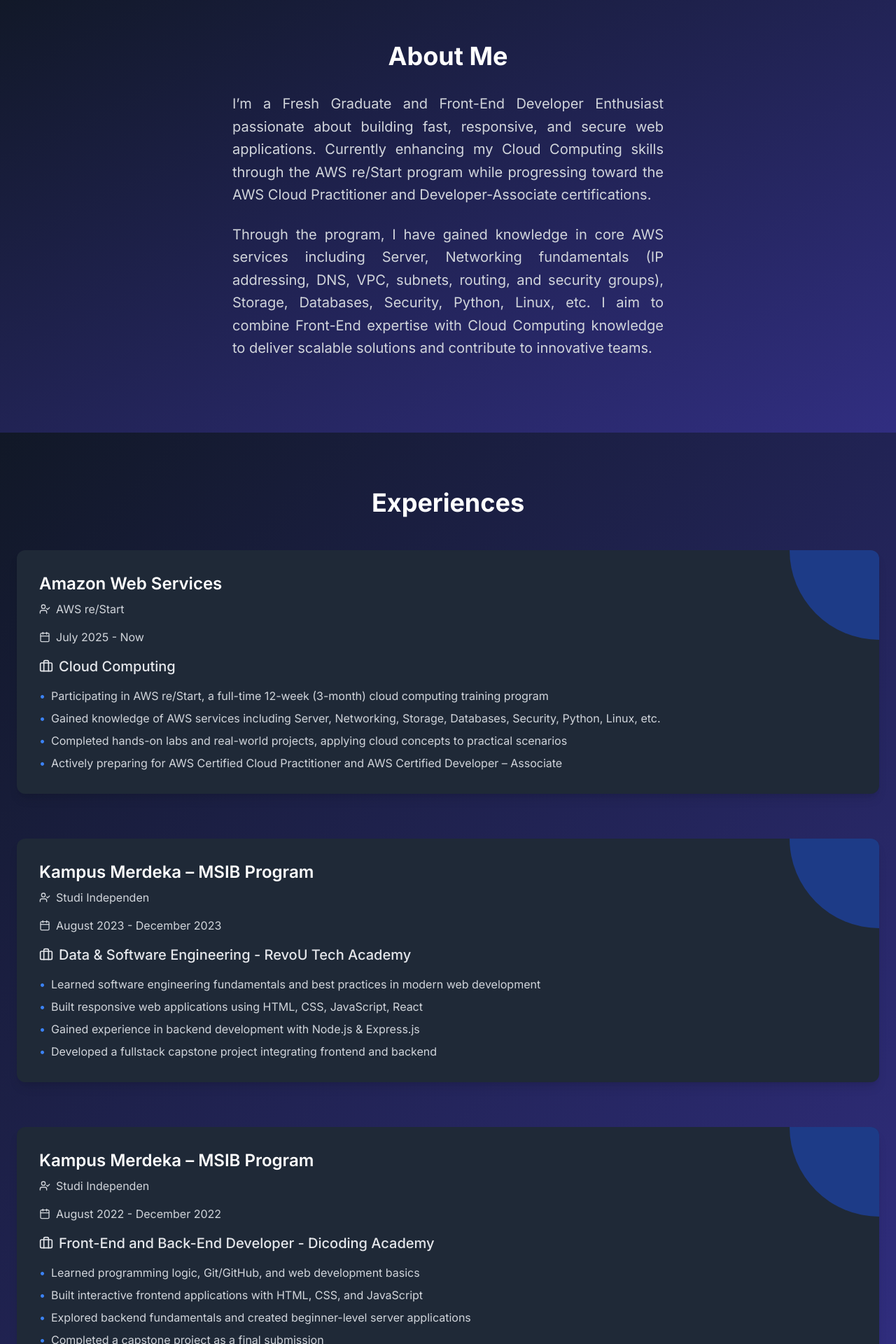
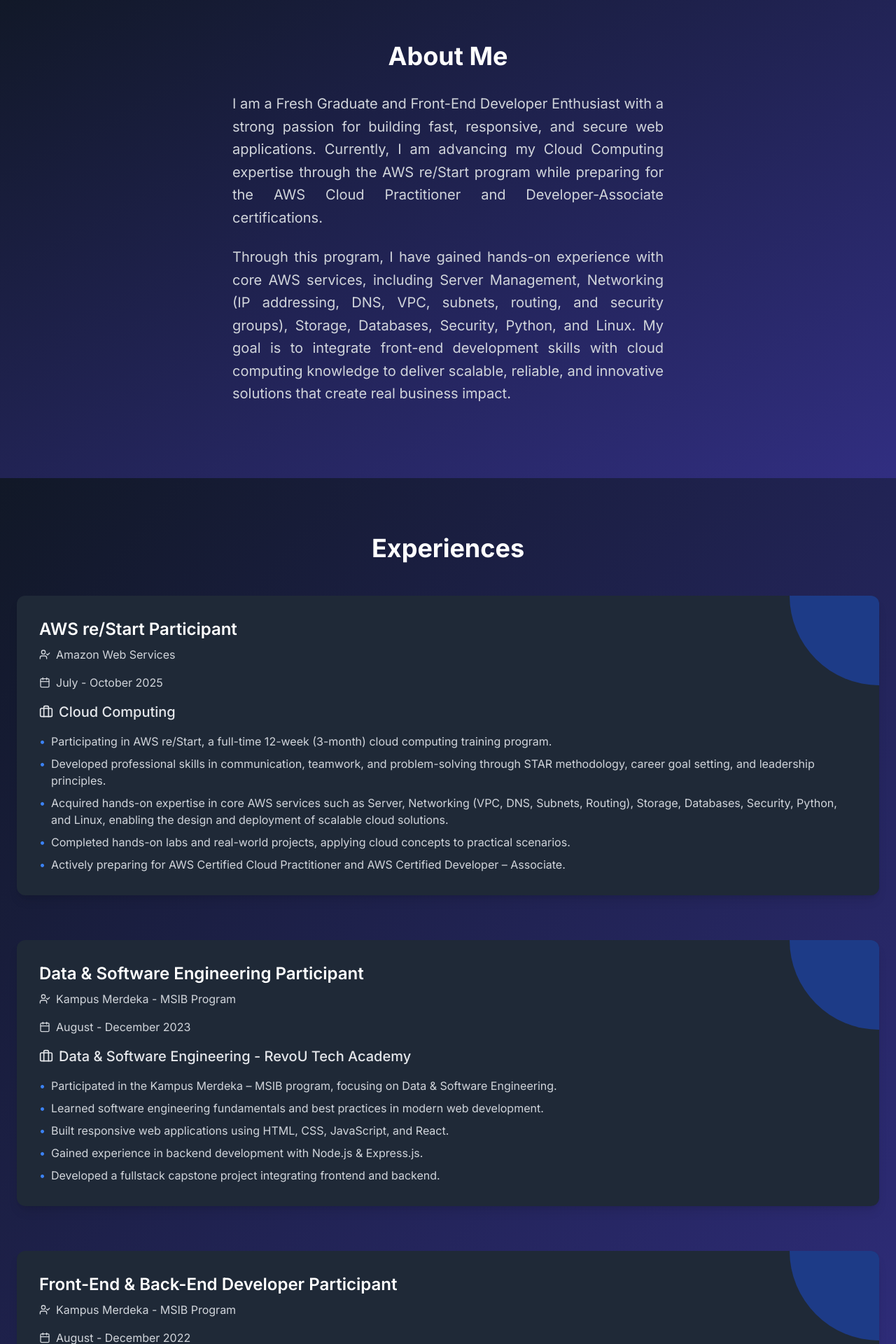
Before and after one commit to alfarosiregar/portofolio, a Next.js app: page / in a window 1280 px wide. Shown: the part 820-2740 px from the top of the page at 70% size. Built offline with nearby package versions, Linux system fonts and the light colour scheme.

Commit message:
update about, experiences, and contact

```diff
--- a/src/components/fragments/About.tsx
+++ b/src/components/fragments/About.tsx
@@ -26,19 +26,20 @@
             transition={{ duration: 0.5 }}
           >
             <p className="text-xl text-gray-700 dark:text-gray-300 leading-relaxed mb-6">
-              I’m a Fresh Graduate and Front-End Developer Enthusiast passionate
-              about building fast, responsive, and secure web applications.
-              Currently enhancing my Cloud Computing skills through the AWS
-              re/Start program while progressing toward the AWS Cloud
-              Practitioner and Developer-Associate certifications.
+              I am a Fresh Graduate and Front-End Developer Enthusiast with a
+              strong passion for building fast, responsive, and secure web
+              applications. Currently, I am advancing my Cloud Computing
+              expertise through the AWS re/Start program while preparing for the
+              AWS Cloud Practitioner and Developer-Associate certifications.
             </p>
             <p className="text-xl text-gray-700 dark:text-gray-300 leading-relaxed mb-6">
-              Through the program, I have gained knowledge in core AWS services
-              including Server, Networking fundamentals (IP addressing, DNS,
-              VPC, subnets, routing, and security groups), Storage, Databases,
-              Security, Python, Linux, etc. I aim to combine Front-End expertise
-              with Cloud Computing knowledge to deliver scalable solutions and
-              contribute to innovative teams.
+              Through this program, I have gained hands-on experience with core
+              AWS services, including Server Management, Networking (IP
+              addressing, DNS, VPC, subnets, routing, and security groups),
+              Storage, Databases, Security, Python, and Linux. My goal is to
+              integrate front-end development skills with cloud computing
+              knowledge to deliver scalable, reliable, and innovative solutions
+              that create real business impact.
             </p>
           </motion.div>
         </div>
--- a/src/components/fragments/Contact.tsx
+++ b/src/components/fragments/Contact.tsx
@@ -88,7 +88,7 @@
                   className="flex items-center text-gray-600 dark:text-gray-300 hover:text-blue-600 dark:hover:text-blue-400 transition-colors duration-300"
                 >
                   <Mail className="w-6 h-6 mr-3 text-blue-600" />
-                  afdofarosir19@gmail.com
+                  afdolfarosir19@gmail.com
                 </a>
                 <a
                   href="tel:+6285183379033"
--- a/src/components/fragments/Experiences.tsx
+++ b/src/components/fragments/Experiences.tsx
@@ -5,39 +5,42 @@
 export default function Experience() {
   const experiences = [
     {
-      company: "Amazon Web Services",
-      location: "AWS re/Start",
-      period: "July 2025 - Now",
+      company: "AWS re/Start Participant",
+      location: "Amazon Web Services",
+      period: "July - October 2025",
       role: "Cloud Computing",
       responsibilities: [
-        "Participating in AWS re/Start, a full-time 12-week (3-month) cloud computing training program",
-        "Gained knowledge of AWS services including Server, Networking, Storage, Databases, Security, Python, Linux, etc.",
-        "Completed hands-on labs and real-world projects, applying cloud concepts to practical scenarios",
-        "Actively preparing for AWS Certified Cloud Practitioner and AWS Certified Developer – Associate",
+        "Participating in AWS re/Start, a full-time 12-week (3-month) cloud computing training program.",
+        "Developed professional skills in communication, teamwork, and problem-solving through STAR methodology, career goal setting, and leadership principles.",
+        "Acquired hands-on expertise in core AWS services such as Server, Networking (VPC, DNS, Subnets, Routing), Storage, Databases, Security, Python, and Linux, enabling the design and deployment of scalable cloud solutions.",
+        "Completed hands-on labs and real-world projects, applying cloud concepts to practical scenarios.",
+        "Actively preparing for AWS Certified Cloud Practitioner and AWS Certified Developer – Associate.",
       ],
     },
     {
-      company: "Kampus Merdeka – MSIB Program",
-      location: "Studi Independen",
-      period: "August 2023 - December 2023",
+      company: "Data & Software Engineering Participant",
+      location: "Kampus Merdeka - MSIB Program",
+      period: "August - December 2023",
       role: "Data & Software Engineering - RevoU Tech Academy",
       responsibilities: [
-        "Learned software engineering fundamentals and best practices in modern web development",
-        "Built responsive web applications using HTML, CSS, JavaScript, React",
-        "Gained experience in backend development with Node.js & Express.js",
-        "Developed a fullstack capstone project integrating frontend and backend",
+        "Participated in the Kampus Merdeka – MSIB program, focusing on Data & Software Engineering.",
+        "Learned software engineering fundamentals and best practices in modern web development.",
+        "Built responsive web applications using HTML, CSS, JavaScript, and React.",
+        "Gained experience in backend development with Node.js & Express.js.",
+        "Developed a fullstack capstone project integrating frontend and backend.",
       ],
     },
     {
-      company: "Kampus Merdeka – MSIB Program",
-      location: "Studi Independen",
-      period: "August 2022 - December 2022",
+      company: "Front-End & Back-End Developer Participant",
+      location: "Kampus Merdeka - MSIB Program",
+      period: "August - December 2022",
       role: "Front-End and Back-End Developer - Dicoding Academy",
       responsibilities: [
-        "Learned programming logic, Git/GitHub, and web development basics",
-        "Built interactive frontend applications with HTML, CSS, and JavaScript",
-        "Explored backend fundamentals and created beginner-level server applications",
-        "Completed a capstone project as a final submission",
+        "Participated in the Kampus Merdeka – MSIB program, focusing on Front-End & Back-End Developer.",
+        "Learned programming logic, Git/GitHub, and web development basics.",
+        "Built interactive frontend applications with HTML, CSS, and JavaScript.",
+        "Explored backend fundamentals and created beginner-level server applications.",
+        "Completed a capstone project as a final submission.",
       ],
     },
   ];
```
